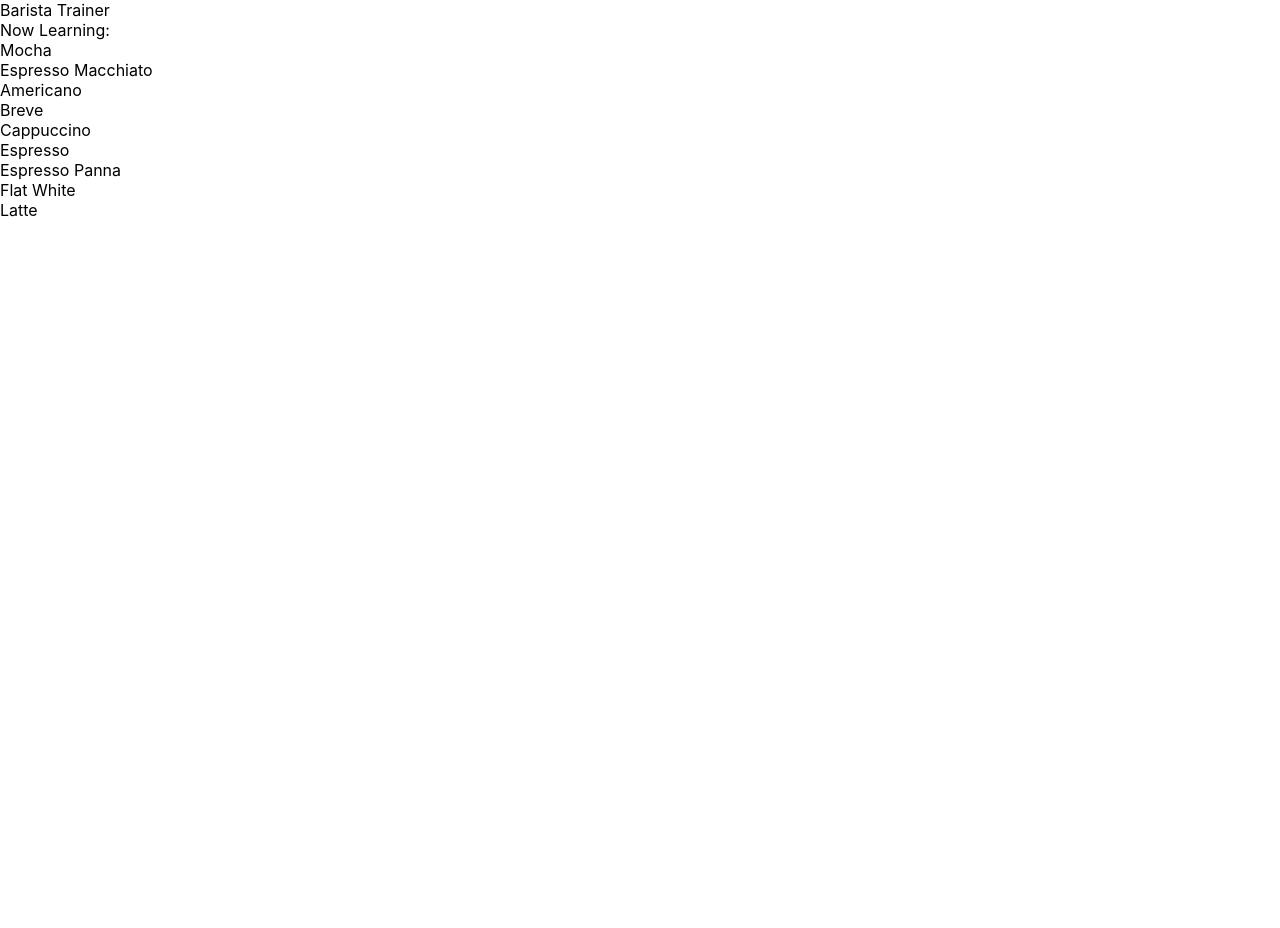
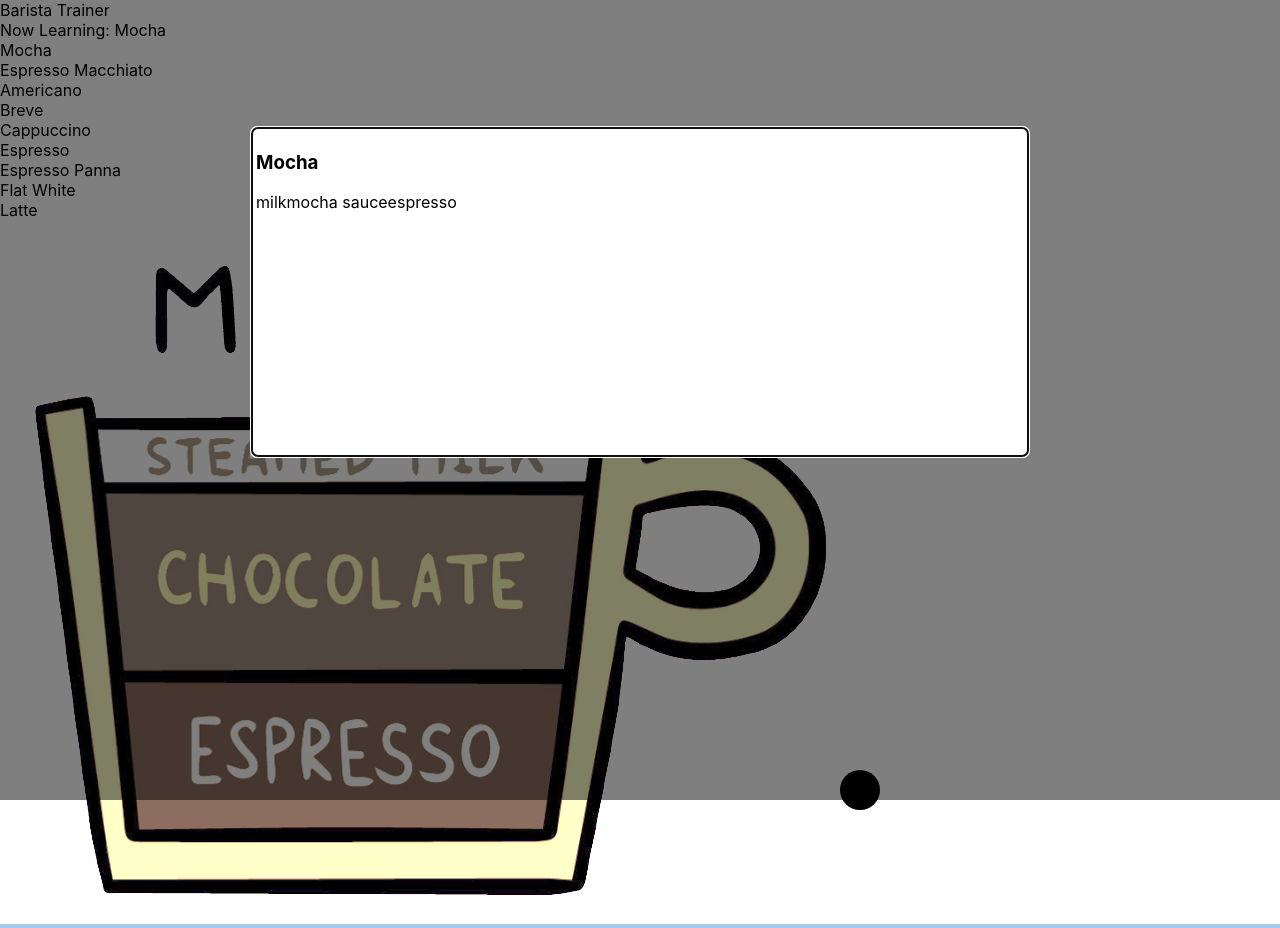
Before and after one commit to lilywebe/320Project2, a React (Create React App) app: page / in a window 1280 px wide. Before the commit the page ends 800 px from the top, so only its background shows below. Built offline with nearby package versions, Linux system fonts and the light colour scheme.

Commit message:
added css, modal, learningprogress

```diff
--- a/src/Trainer/DrinkVis.js
+++ b/src/Trainer/DrinkVis.js
@@ -1,10 +1,31 @@
 import React, { useState, useEffect, useRef } from "react";
+import {Modal} from "@mui/material";
 
 export default function DrinkVis(props){
+const [showModal, setShowModal] = useState(props.modalopen);
 
+
+  console.log(props.modalopen)
     return (<div>
+      <img src={props.curTraining.imageurl}/>
         <svg>
-        <circle r="20" cx={props.curTraining.positions[0].x} cy={props.curTraining.positions[0].y} fill="black" />
+        <circle r="20" cx={props.curTraining["positions"][0].x} cy={props.curTraining["positions"][0].y} fill="black" />
       </svg>
-    </div>)
+      <Modal
+        open={showModal}
+        onClose={() => {
+          setShowModal(false);
+        }}
+      >
+        <div id="infoBox">
+          <h3>{props.curTraining.name}</h3>
+          <p>{props.curTraining.ingredients}</p>
+        </div>
+      </Modal>
+
+    </div>
+
+
+    )
+
 }
--- /dev/null
+++ b/src/Trainer/LearningProgress.js
@@ -0,0 +1,8 @@
+import React, {useState} from "react";
+import {LinearProgress} from "@mui/material";
+
+export default function LearningProgress(props){
+    return (<div>
+        <LinearProgress variant="determinate" value={props.progress}/>
+    </div>)
+}
--- a/src/Trainer/Trainer.js
+++ b/src/Trainer/Trainer.js
@@ -1,9 +1,32 @@
 import React, { useState, useEffect, useRef } from "react";
 import DrinkList from "./DrinkList";
 import DrinkVis from "./DrinkVis";
+import LearningProgress from "./LearningProgress";
+import './styles.css';
 export default function Trainer() {
   const [drinks, setDrinks] = useState([]);
-  const [curTraining, setCurTraining] = useState({});
+  const [modalopen, setModalOpen] = useState(true);
+  const [progress, setProgress] = useState(0);
+  const [curTraining, setCurTraining] = useState({    "id": 0,
+  "name": "Mocha",
+  "ingredients": [
+      "milk",
+      "mocha sauce",
+      "espresso"
+  ],
+  "steps:": [
+      "Step 1",
+      "Step 2",
+      "Step 3",
+      "Step 4"
+  ],
+  "positions":[
+      {"x":20, "y":20}
+  ],
+  "difficultylevel": 0.5,
+  "imageurl":"./imagesforproject2/mocha.png"
+
+});
 
   useEffect(() => {
     fetch("data/drinks.json")
@@ -24,9 +47,19 @@ export default function Trainer() {
         curTraining={curTraining}
         onSelected={(id) => {
           drinkSelected(id);
+
         }}
       />
-      <img src={curTraining.imageurl}/>
+      <DrinkVis
+      drinks={drinks}
+        curTraining={curTraining}
+        onSelected={(id) => {
+          drinkSelected(id);
+        }}
+        modalopen={modalopen}
+         />
+         <LearningProgress
+         progress={progress}/>
     </div>
   );
 
@@ -35,11 +68,10 @@ export default function Trainer() {
     const foundDrink = drinks.find((drink) => drink.id == id);
     //set it as currently learning
     setCurTraining(foundDrink);
-    <DrinkVis
-      drinks={drinks}
-        curTraining={curTraining}
-        onSelected={(id) => {
-          drinkSelected(id);
-        }} />
+    //set modal open
+    setModalOpen(true);
+    //logic not right just testing progress
+    setProgress(progress+1);
+
   }
 }
--- /dev/null
+++ b/src/Trainer/styles.css
@@ -0,0 +1,8 @@
+#infoBox {
+    width: 60%;
+    height: 40%;
+    margin: 10% auto;
+    background-color: #fff;
+    border-radius: 6px;
+    padding: 4px;
+  }
```
